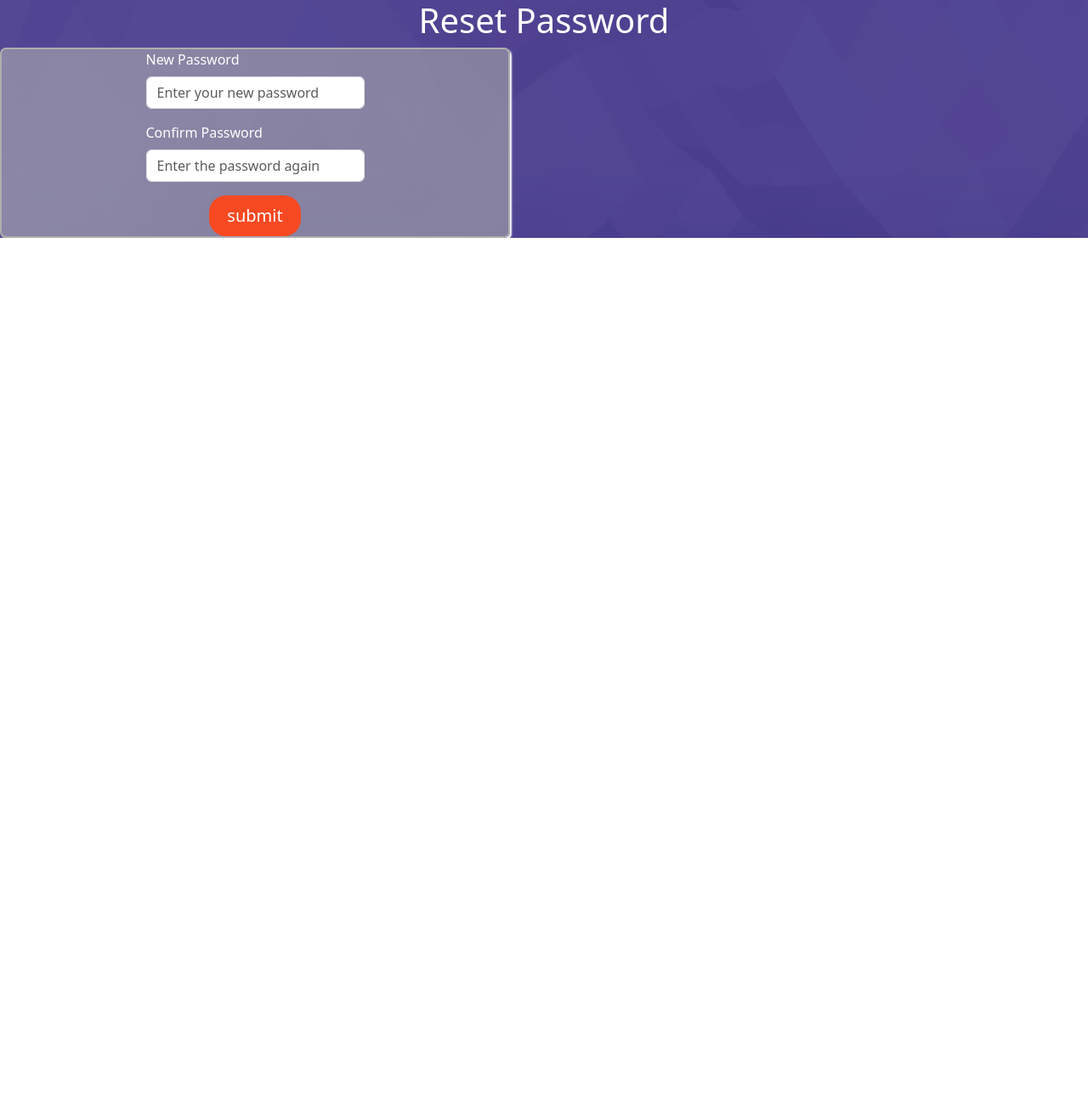
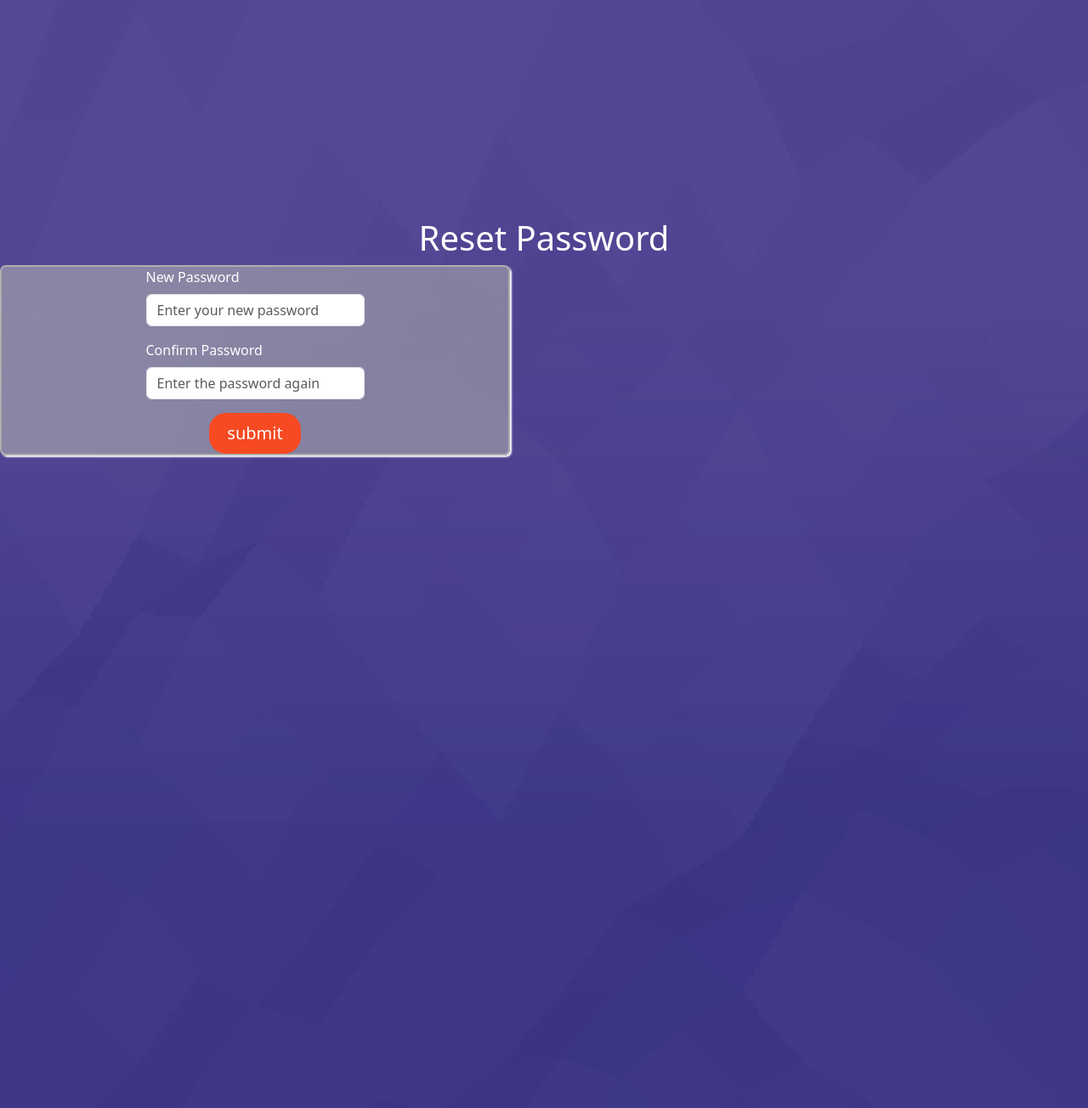
Before and after one commit to Hariharan-mk-14/Hotelproject, a Django app: page /new-password-set/ in a window 1280 px wide. Shown: the whole page at 85% size. Before the commit the page ends 280 px from the top, so only its background shows below. Run offline with Django 5.2, Linux system fonts and the light colour scheme.

Commit message:
Update passwordset.html

```diff
--- a/hotelapp/templates/passwordset.html
+++ b/hotelapp/templates/passwordset.html
@@ -14,6 +14,8 @@
     background-size: cover;
 
     color: white;
+              padding-top:20%;
+           padding-bottom:60%;
 
 }
 .sign-form{
@@ -32,7 +34,7 @@
 
 
 }
-        @media(max-widht:900px){
+        @media(max-widht:1400px){
                    .form-div{
 
     background:url("{% static 'img/background.png' %}") ;
```
